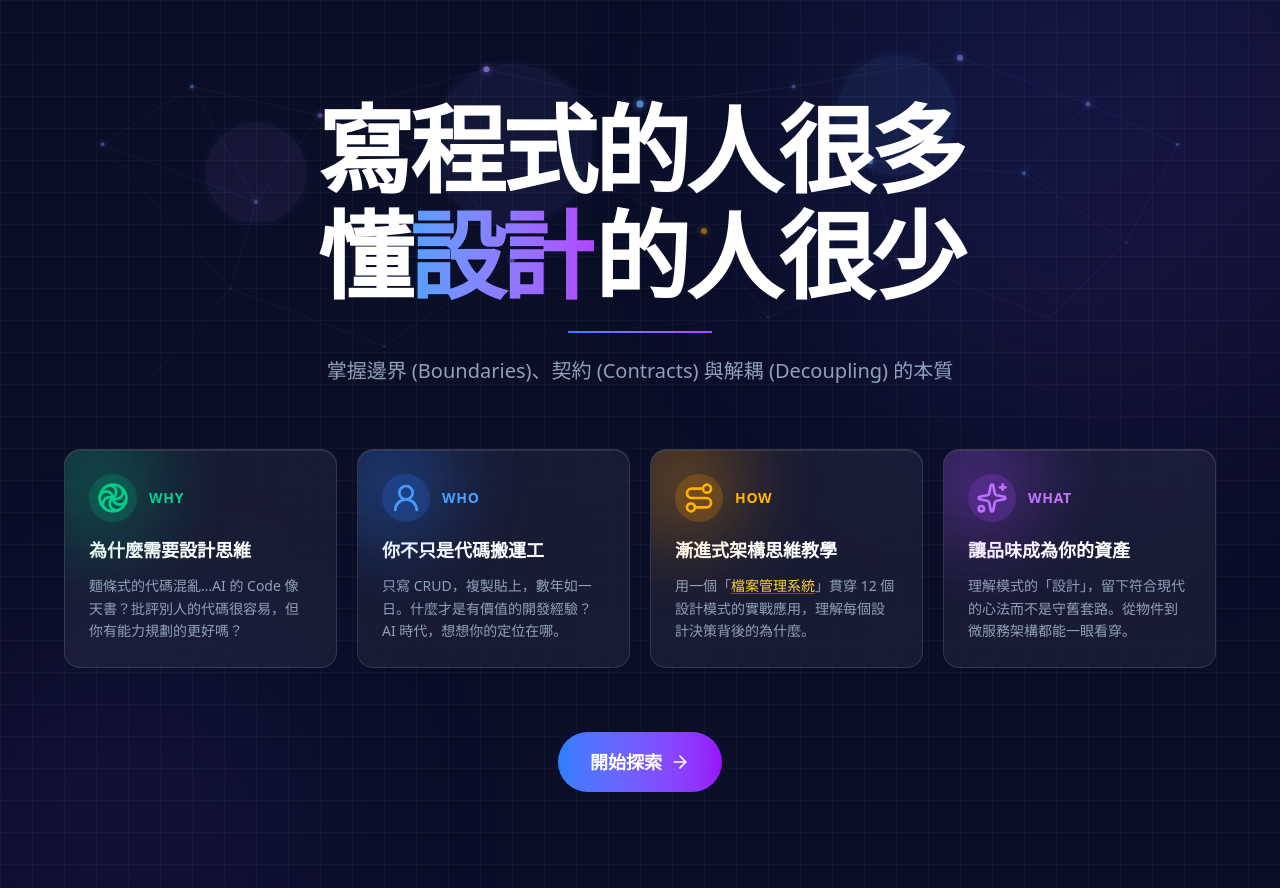
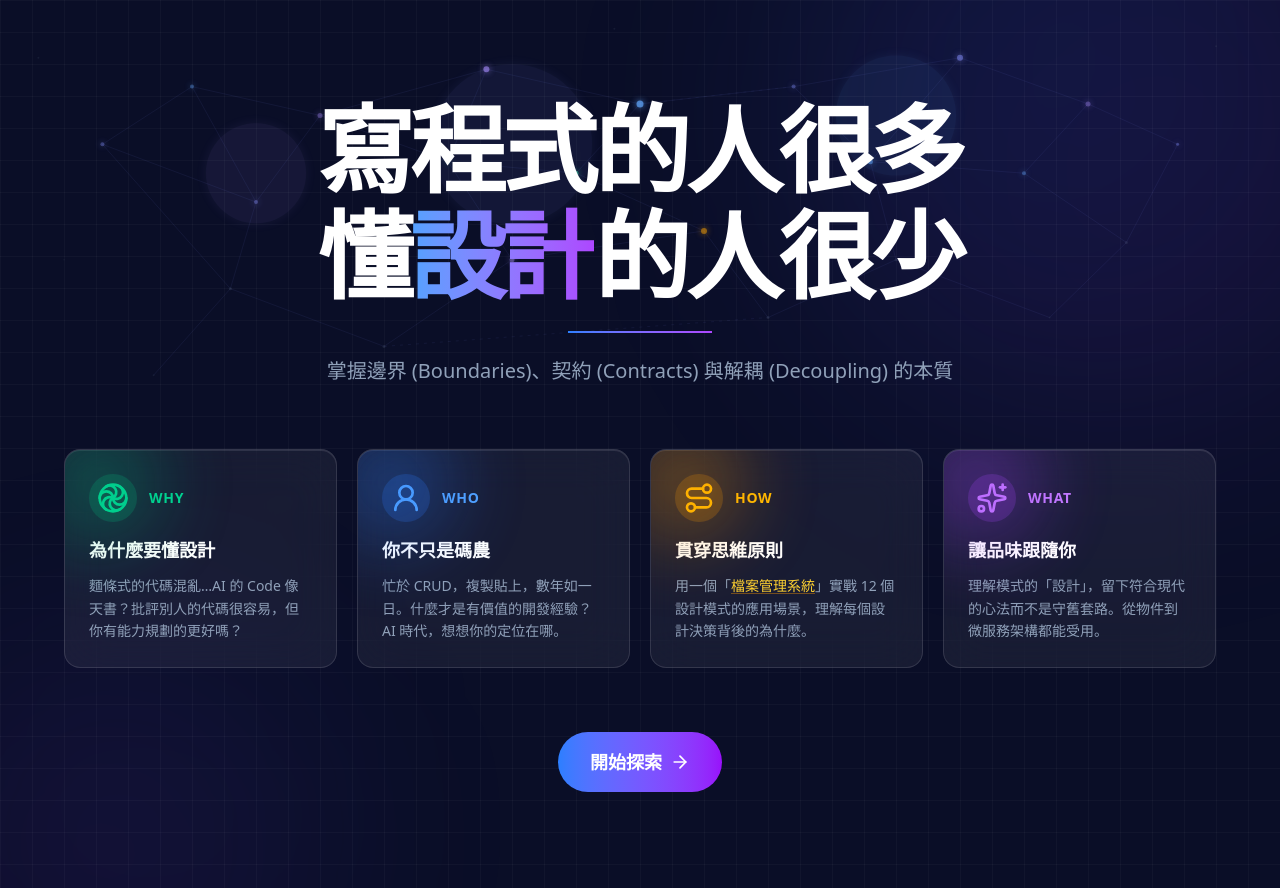
Before and after one commit to yestaro/design-patterns, a React (Vite) app: page / in a window 1280 px wide. Built offline with nearby package versions, Linux system fonts and the light colour scheme.

Commit message:
feat: 新增 LandingPage 元件，包含價值卡片、星座背景、呼籲行動按鈕與路線圖對話框。

```diff
--- a/src/components/LandingPage.tsx
+++ b/src/components/LandingPage.tsx
@@ -11,7 +11,7 @@ const valueCards = [
         iconColor: 'text-emerald-400',
         glowColor: 'bg-emerald-500/40',
         Icon: LoaderPinwheel,
-        title: '為什麼需要設計思維',
+        title: '為什麼要懂設計',
         body: '麵條式的代碼混亂…AI 的 Code 像天書？批評別人的代碼很容易，但你有能力規劃的更好嗎？',
     },
     {
@@ -21,8 +21,8 @@ const valueCards = [
         iconColor: 'text-blue-400',
         glowColor: 'bg-blue-500/40',
         Icon: UserRound,
-        title: '你不只是代碼搬運工',
-        body: '只寫 CRUD，複製貼上，數年如一日。什麼才是有價值的開發經驗？AI 時代，想想你的定位在哪。',
+        title: '你不只是碼農',
+        body: '忙於 CRUD，複製貼上，數年如一日。什麼才是有價值的開發經驗？AI 時代，想想你的定位在哪。',
     },
     {
         label: 'HOW',
@@ -32,7 +32,7 @@ const valueCards = [
         glowColor: 'bg-amber-500/40',
         Icon: Route,
         id: 'how',
-        title: '漸進式架構思維教學',
+        title: '貫穿思維原則',
         body: '',
     },
     {
@@ -42,8 +42,8 @@ const valueCards = [
         iconColor: 'text-purple-400',
         glowColor: 'bg-purple-500/40',
         Icon: Sparkles,
-        title: '讓品味成為你的資產',
-        body: '理解模式的「設計」，留下符合現代的心法而不是守舊套路。從物件到微服務架構都能一眼看穿。',
+        title: '讓品味跟隨你',
+        body: '理解模式的「設計」，留下符合現代的心法而不是守舊套路。從物件到微服務架構都能受用。',
     },
 ];
 
@@ -232,7 +232,7 @@ const LandingPage: React.FC<LandingPageProps> = ({ onEnter }) => {
                             {/* Body */}
                             <p className="text-sm text-slate-400 leading-relaxed">
                                 {card.id === 'how' ? (
-                                    <>用一個「<button onClick={() => setIsRoadmapOpen(true)} className="text-amber-300 underline underline-offset-2 decoration-amber-500/40 hover:text-amber-200 hover:decoration-amber-400 transition-colors cursor-pointer">檔案管理系統</button>」貫穿 12 個設計模式的實戰應用，理解每個設計決策背後的為什麼。</>
+                                    <>用一個「<button onClick={() => setIsRoadmapOpen(true)} className="text-amber-300 underline underline-offset-2 decoration-amber-500/40 hover:text-amber-200 hover:decoration-amber-400 transition-colors cursor-pointer">檔案管理系統</button>」實戰 12 個設計模式的應用場景，理解每個設計決策背後的為什麼。</>
                                 ) : card.body}
                             </p>
                         </div>
```
